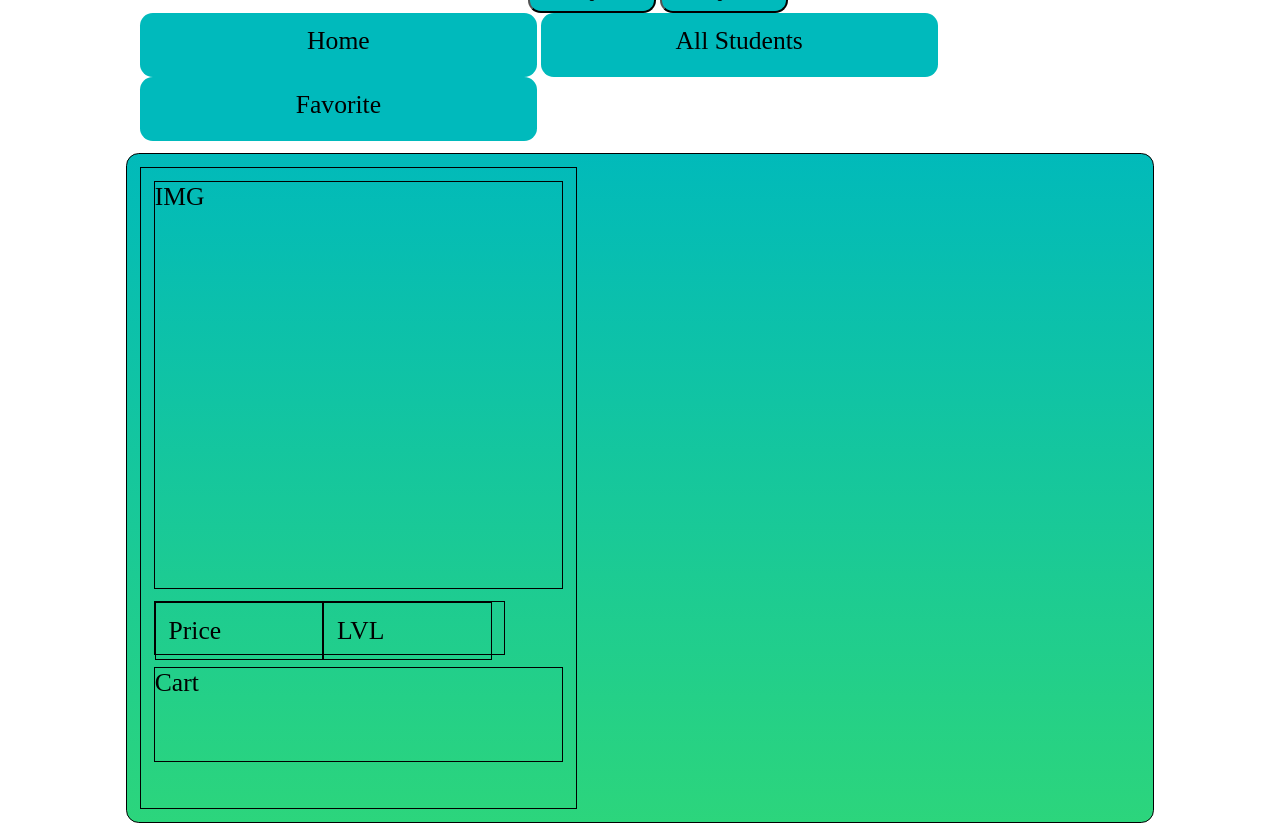
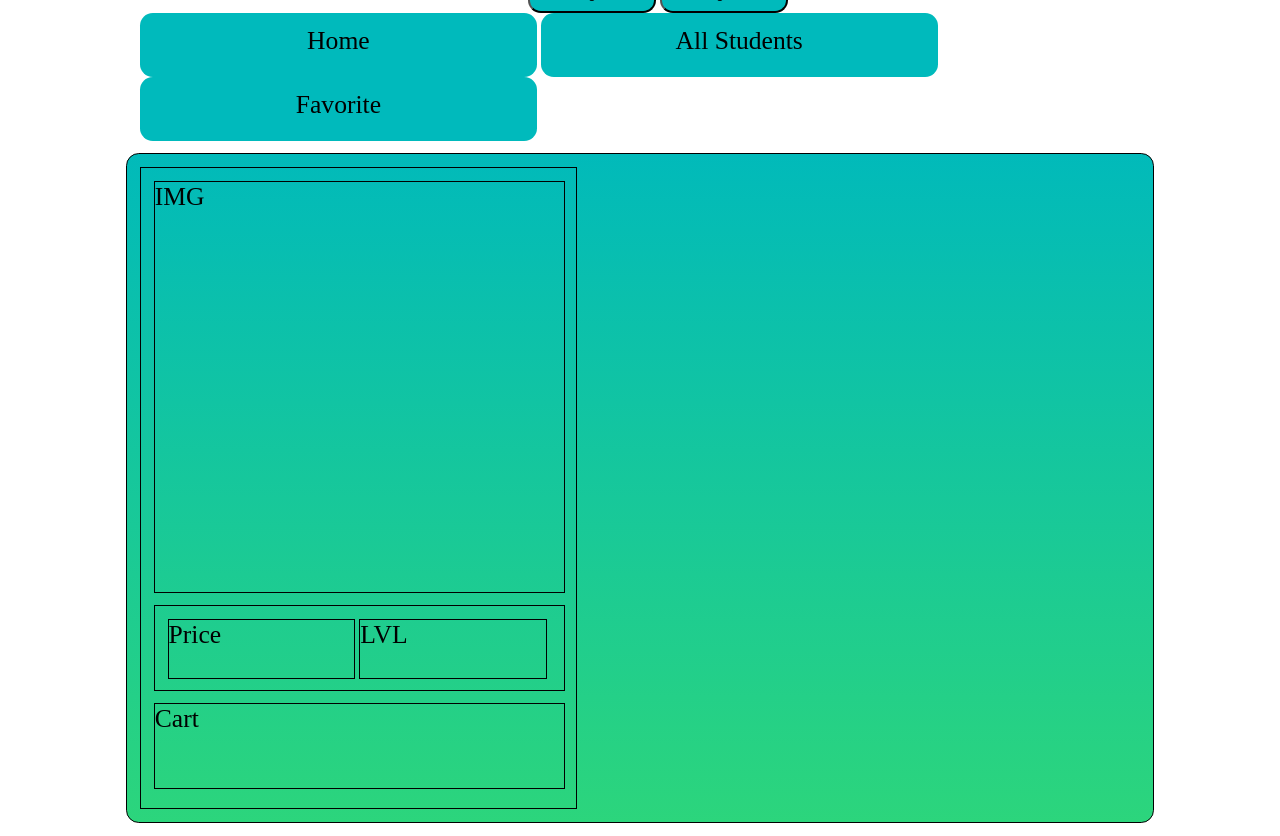
Before and after one commit to hypertrading/e-commerce, a PHP site: page / in a window 1280 px wide. Shown: the part 152-988 px from the top of the page. Run offline with PHP 8.4, Linux system fonts and the light colour scheme.

Commit message:
Better version of first .css

```diff
--- a/assets/css/style.css
+++ b/assets/css/style.css
@@ -14,7 +14,7 @@ header{
     margin: 1vw auto;
 	max-width: 1000px;
 	display: block;
-	border: 0.1vw solid black;
+	border: 1px solid black;
 	border-radius: 1vw;
 	background: linear-gradient(to bottom, #01BABA, #2CD57C);
 }
@@ -22,34 +22,36 @@ header{
 	padding: 1vw;
 	width: 32vw;
 	height: 48vw;
-	border: 0.1vmin solid black;
+	border: 1px solid black;
 }
 #framestuhomeimg{
 	font-size: 2vw;
-	border: 0.1vw solid black;
-	width: vw;
-	height: 66%;
+	border: 1px solid black;
+	width: 32vw;
+	height: 32vw;
 	margin-bottom:1vw;
 }
 .framestuhomeinfoblock{
 	height:4vw;
 	border:1px solid black;
-	width:27.3vw;
+	width:30vw;
+	height: 4.5vw;
 	margin-bottom:1vw;
+	padding: 1vw;
 }
 .framestuhomeinfo{
-	padding: 1vw;
 	font-size: 2vw;
-	border: 0.1vw solid black;
-	width: 11vw;
+	border: 1px solid black;
+	width: 14.5vw;
+	height: 4.5vw;
 	display: inline-block;
-	float:left;
 }
 #framestuhomecart{
 	font-size: 2vw;
 	display: inherit;
-	border: 0.1vw solid black;
-	height: 15%;
+	border: 1px solid black;
+	width:32vw;
+	height: 6.5vw;
 }
 .logo{
     width: 30vw;
```
